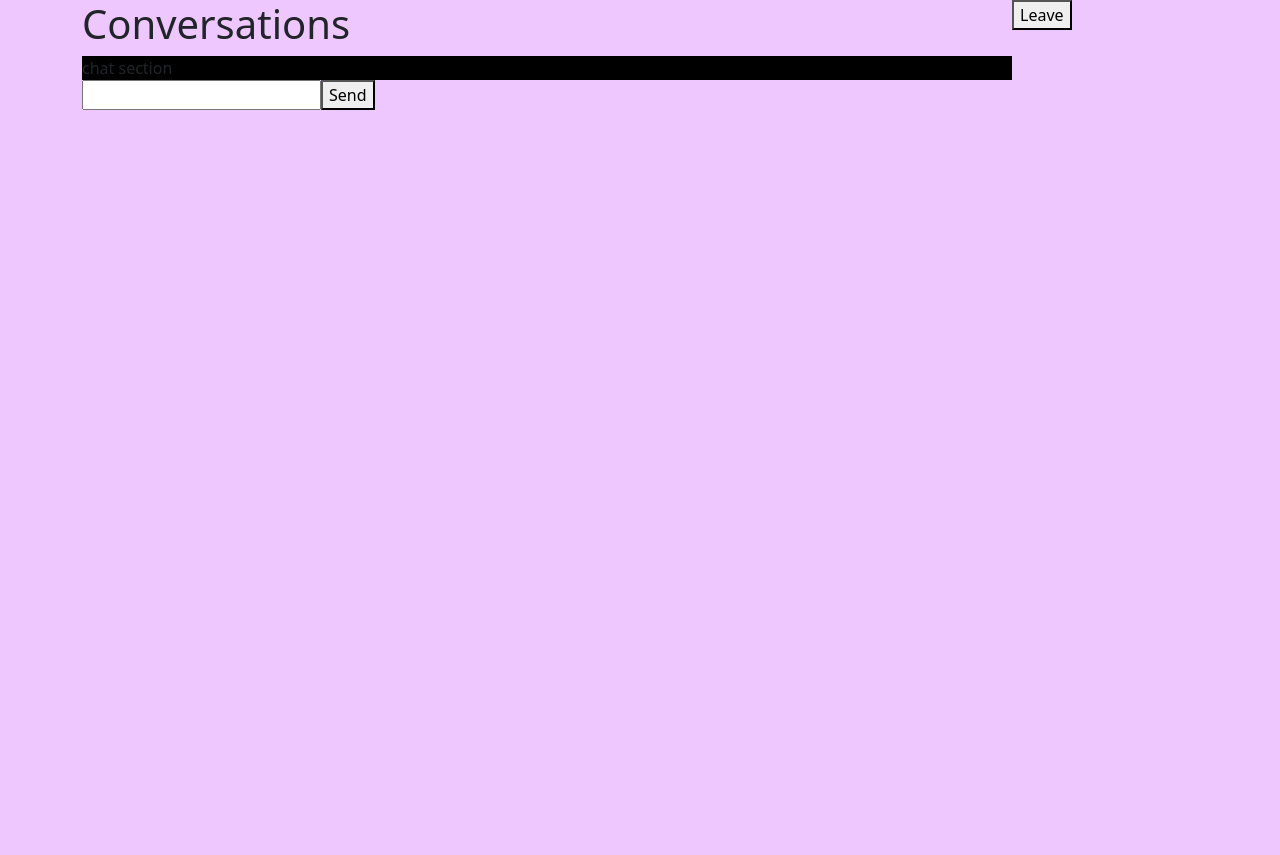
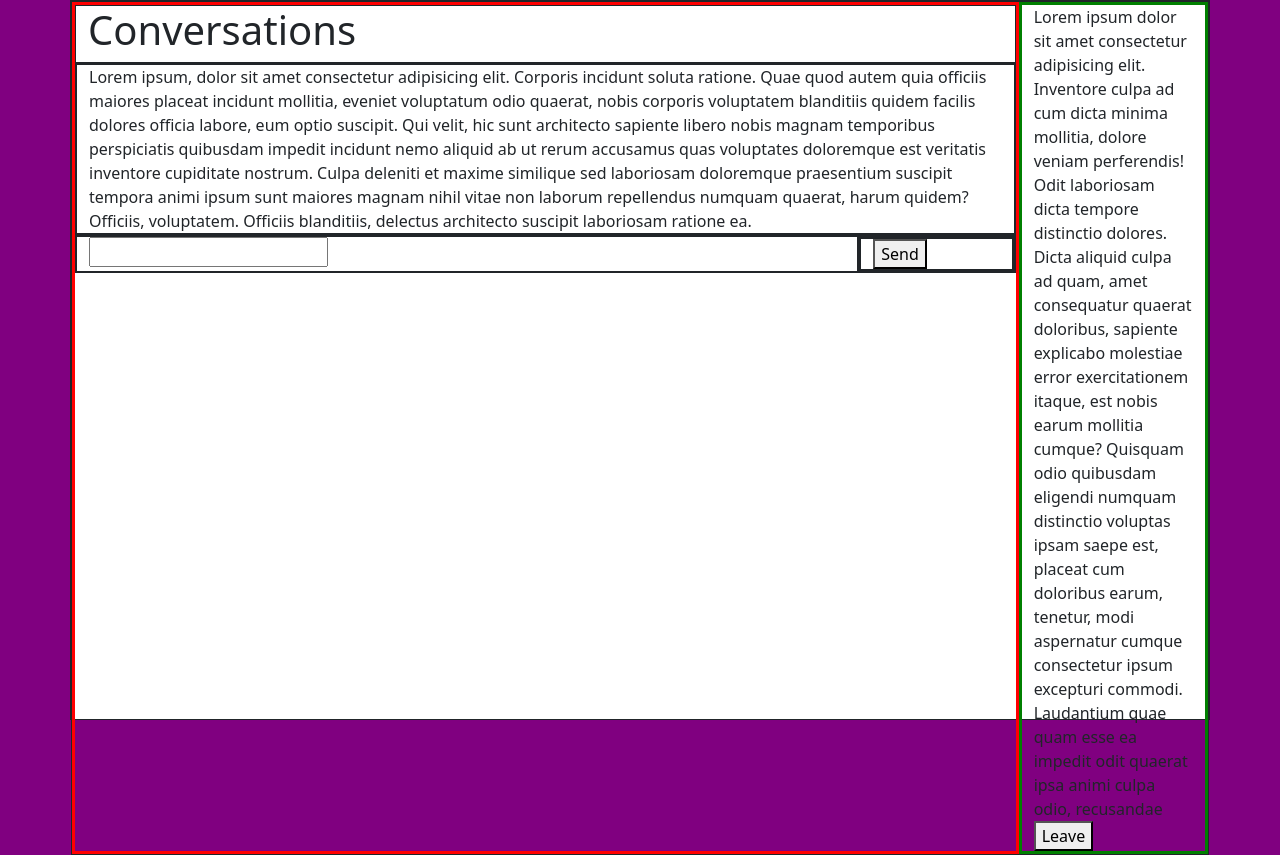
Before and after one commit to devashish94/chat-application, a website: page public/chat-application.html in a window 1280 px wide. Before the commit the page ends 800 px from the top, so only its background shows below. Drawn offline with nearby package versions, Linux system fonts and the light colour scheme; no server answers.

Commit message:
trouble making the chat ui bootstrap

```diff
--- a/public/chat-application.css
+++ b/public/chat-application.css
@@ -1,17 +1,28 @@
-#outermost-container {
-    background-color: rgb(239, 199, 255);
-    display: flex;
+.left-section {
+    border: 3px solid red;
+    /* color: white; */
+}
+
+.right-section {
+    border: 3px solid green;
+    /* color: white; */
 }
 
 body {
-    background-color: rgb(239, 199, 255);
+    background-color: purple;
 }
 
-.input-send-div {
-    display: flex;
-
+.outer-frame {
+    height: 90vh;
+    width: auto;
+    background-color: white;
 }
 
-.chat-section {
-    background: #000;
+.send-button-div {
+
+    border: 3px solid;
 }
+
+div {
+    border: 1px solid;
+}
--- a/public/chat-application.html
+++ b/public/chat-application.html
@@ -11,26 +11,29 @@
     <title>Chat Application</title>
 </head>
 <body>
-    <div class="container-lg" id="outermost-container">
-        <div class="col-sm-10 col-md-10 col-lg-10" id="left-main-container">
-            <div class="heading-text">
-                <h1>Conversations</h1>
-            </div>
-            <div class="chat-section">
-                chat section
-            </div>
-            <div class="input-send-div">
-                <div class="input-div">
-                    <input type="text" class="text-input">
+    <div class="container outer-frame">
+        <div class="row">
+            <div class="col-10 left-section">
+                <div class="row header-div">
+                    <h1>Conversations</h1>
                 </div>
-                <div class="send-button-div">
-                    <button class="send-button">Send</button>
+                <div class="row main-chat">
+                    <div class="col">
+                        Lorem ipsum, dolor sit amet consectetur adipisicing elit. Corporis incidunt soluta ratione. Quae quod autem quia officiis maiores placeat incidunt mollitia, eveniet voluptatum odio quaerat, nobis corporis voluptatem blanditiis quidem facilis dolores officia labore, eum optio suscipit. Qui velit, hic sunt architecto sapiente libero nobis magnam temporibus perspiciatis quibusdam impedit incidunt nemo aliquid ab ut rerum accusamus quas voluptates doloremque est veritatis inventore cupiditate nostrum. Culpa deleniti et maxime similique sed laboriosam doloremque praesentium suscipit tempora animi ipsum sunt maiores magnam nihil vitae non laborum repellendus numquam quaerat, harum quidem? Officiis, voluptatem. Officiis blanditiis, delectus architecto suscipit laboriosam ratione ea.
+                    </div>
+                </div>
+                <div class="row input-send">
+                    <div class="col-10 chat-input-div">
+                        <input type="text" class="chat-input">
+                    </div>
+                    <div class="col-2 send-button-div">
+                        <button class="send-button">Send</button>
+                    </div>
                 </div>
             </div>
-        </div>
-        <div class="col-sm-2 col-md-2 col-lg-2" id="right-side-bar">
-            <div class="leave-button-div">
-                <button onclick='location.href="index.html"' class="leave-button">Leave</button>
+            <div class="col-2 right-section">
+                Lorem ipsum dolor sit amet consectetur adipisicing elit. Inventore culpa ad cum dicta minima mollitia, dolore veniam perferendis! Odit laboriosam dicta tempore distinctio dolores. Dicta aliquid culpa ad quam, amet consequatur quaerat doloribus, sapiente explicabo molestiae error exercitationem itaque, est nobis earum mollitia cumque? Quisquam odio quibusdam eligendi numquam distinctio voluptas ipsam saepe est, placeat cum doloribus earum, tenetur, modi aspernatur cumque consectetur ipsum excepturi commodi. Laudantium quae quam esse ea impedit odit quaerat ipsa animi culpa odio, recusandae
+                <button class="leave-button">Leave</button>
             </div>
         </div>
     </div>
--- a/server.js
+++ b/server.js
@@ -18,6 +18,7 @@ io.on('connection', socket => {
     console.log(`socket connection with id: ${socket.id}`);
     clientsConnected[socket.id] = '1';
 
+
     // emit user connected message to all connected clients
 
     // handle the socket client disconnect event
```
